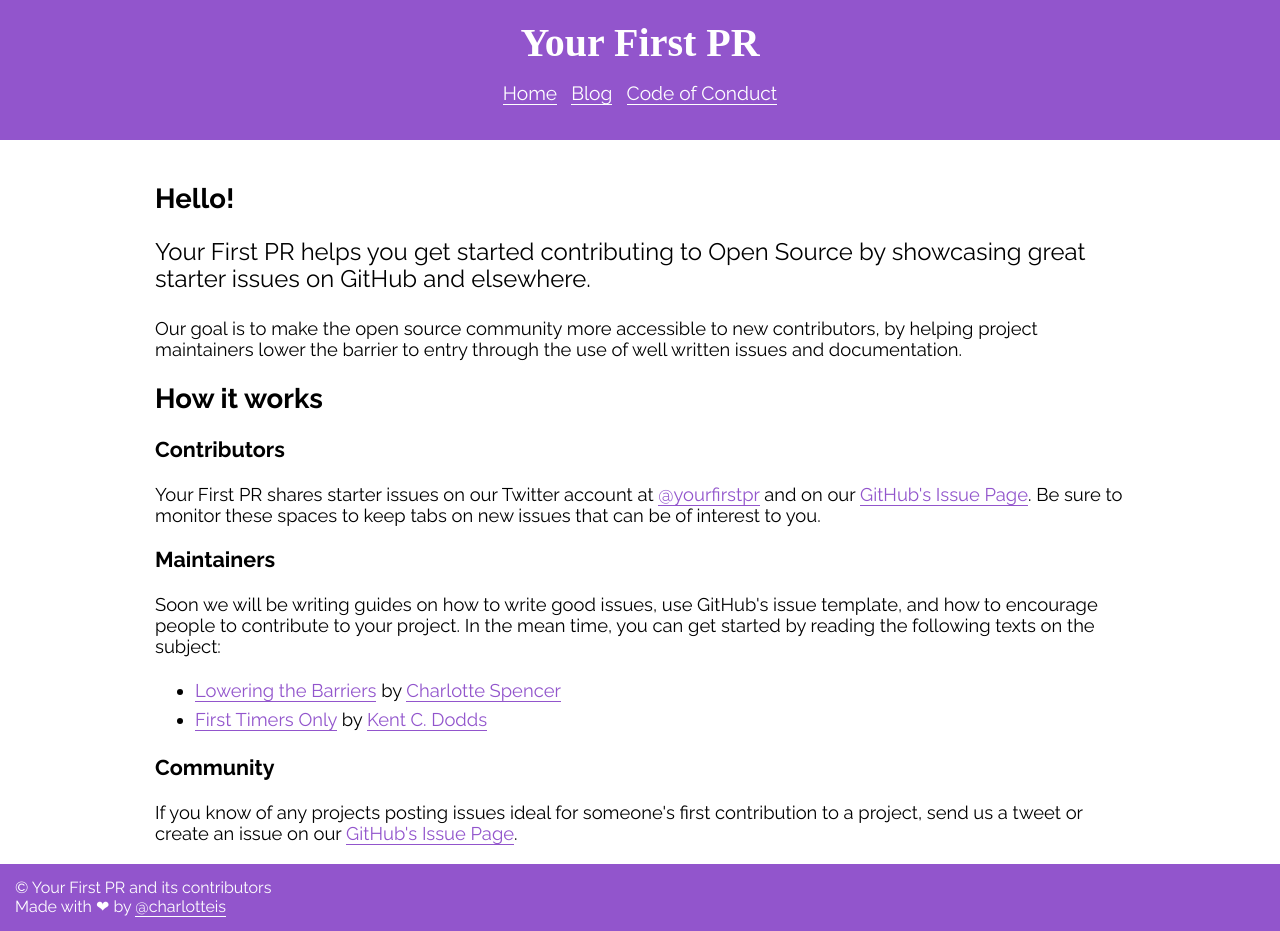
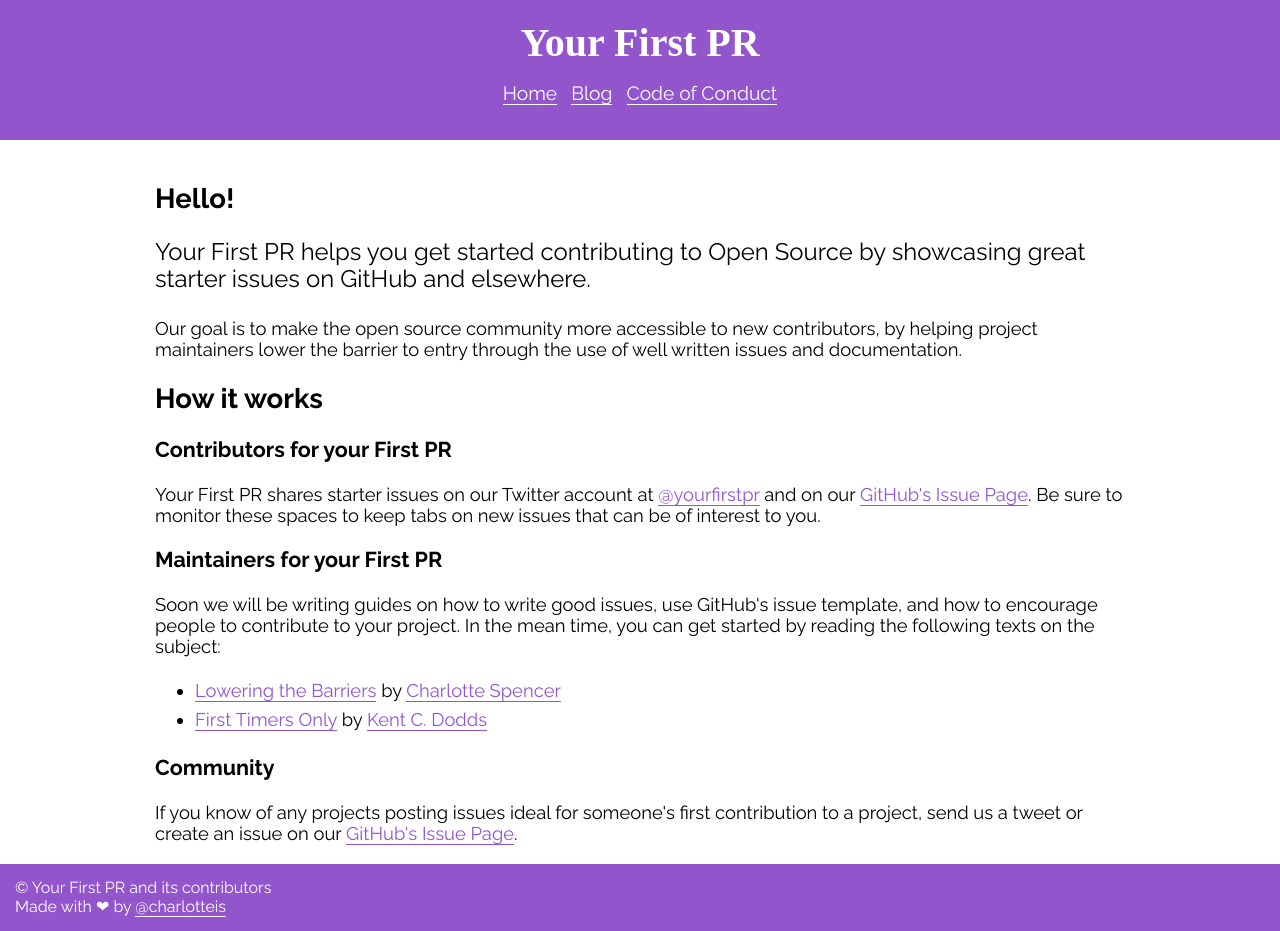
Before and after one commit to yourfirstpr/yourfirstpr.github.io, a Jekyll site: the page built from index.html, in a window 1280 px wide. Built offline with Jekyll 4.4.1, drawn with Linux system fonts in a browser that asks for light colours; nearby versions of some CDN libraries; some web fonts are replaced.

Commit message:
Update index.html
change text

```diff
--- a/index.html
+++ b/index.html
@@ -14,13 +14,13 @@
       to entry through the use of well written issues and documentation.
     </p>
     <h2>How it works</h2>
-    <h3>Contributors</h3>
+    <h3>Contributors for your First PR</h3>
     <p>
       Your First PR shares starter issues on our Twitter account at <a href='https://twitter.com/yourfirstpr'>@yourfirstpr</a>
       and on our <a href='https://github.com/yourfirstpr/yourfirstpr.github.io/issues'>GitHub's Issue Page</a>.
       Be sure to monitor these spaces to keep tabs on new issues that can be of interest to you.
     </p>
-    <h3>Maintainers</h3>
+    <h3>Maintainers  for your First PR</h3>
     <p>
       Soon we will be writing guides on how to write good issues, use GitHub's issue template, and
       how to encourage people to contribute to your project. In the mean time,
```
